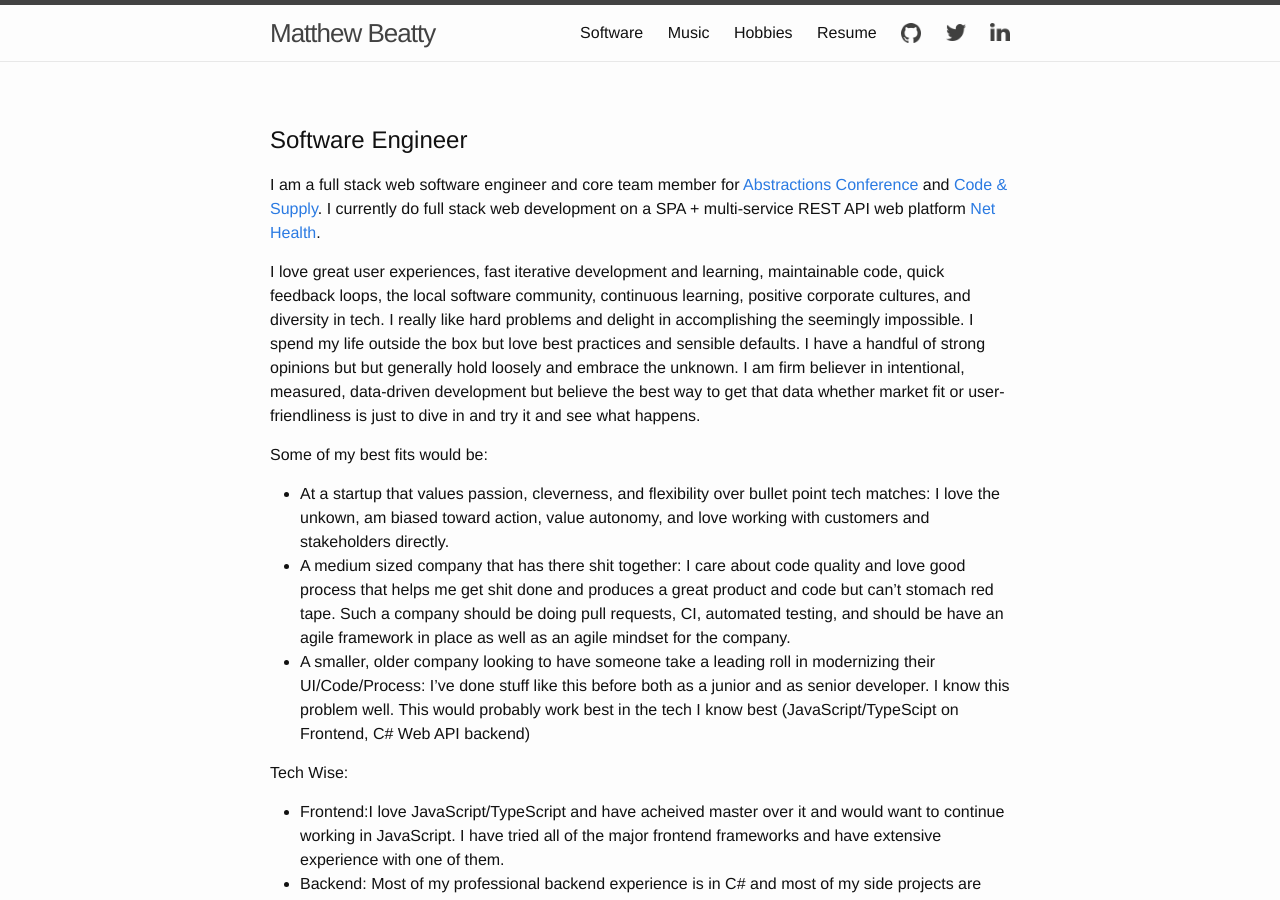
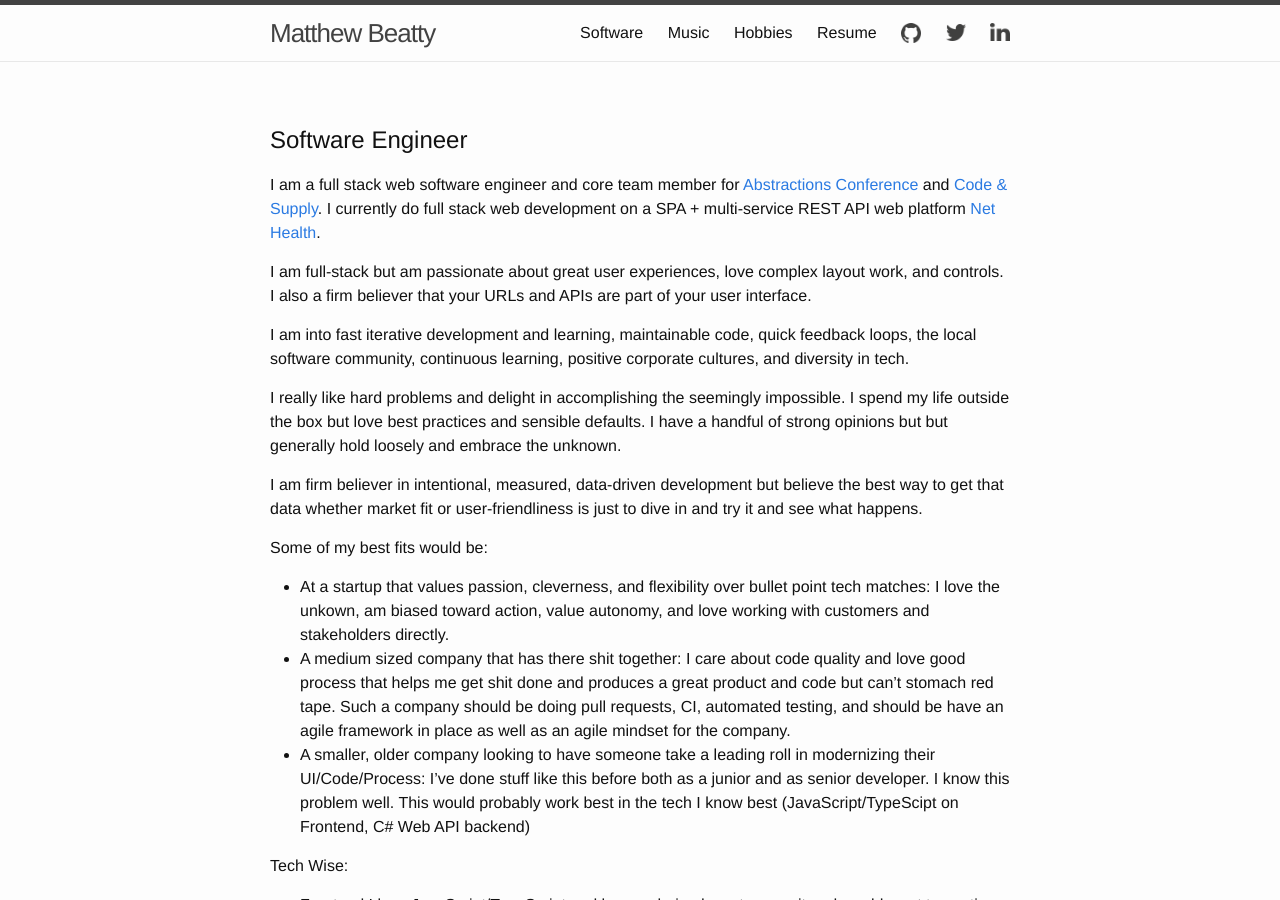
Before and after one commit to beattyml1/beattyml1.github.io, a Jekyll site: the page built from index.md, in a window 1280 px wide and 900 px high. Built offline with Jekyll 4.4.1, drawn with Linux system fonts in a browser that asks for light colours.

Commit message:
Update index.md

```diff
--- a/index.md
+++ b/index.md
@@ -5,7 +5,13 @@ layout: page
 # Software Engineer
 I am a full stack web software engineer and core team member for [Abstractions Conference](http://abstractions.io) and [Code & Supply](http://codeandsupply.co). I currently do full stack web development on a SPA + multi-service REST API web platform [Net Health](http://nethealth.com).
 
-I love great user experiences, fast iterative development and learning, maintainable code, quick feedback loops, the local software community, continuous learning, positive corporate cultures, and diversity in tech. I really like hard problems and delight in accomplishing the seemingly impossible. I spend my life outside the box but love best practices and sensible defaults. I have a handful of strong opinions but but generally hold loosely and embrace the unknown. I am firm believer in intentional, measured, data-driven development but believe the best way to get that data whether market fit or user-friendliness is just to dive in and try it and see what happens.
+I am full-stack but am passionate about great user experiences, love complex layout work, and controls. I also a firm believer that your URLs and APIs are part of your user interface.
+
+I am into fast iterative development and learning, maintainable code, quick feedback loops, the local software community, continuous learning, positive corporate cultures, and diversity in tech.
+
+I really like hard problems and delight in accomplishing the seemingly impossible. I spend my life outside the box but love best practices and sensible defaults. I have a handful of strong opinions but but generally hold loosely and embrace the unknown.
+
+I am firm believer in intentional, measured, data-driven development but believe the best way to get that data whether market fit or user-friendliness is just to dive in and try it and see what happens.
 
 Some of my best fits would be:
 - At a startup that values passion, cleverness, and flexibility over bullet point tech matches: I love the unkown, am biased toward action, value autonomy, and love working with customers and stakeholders directly.
```
